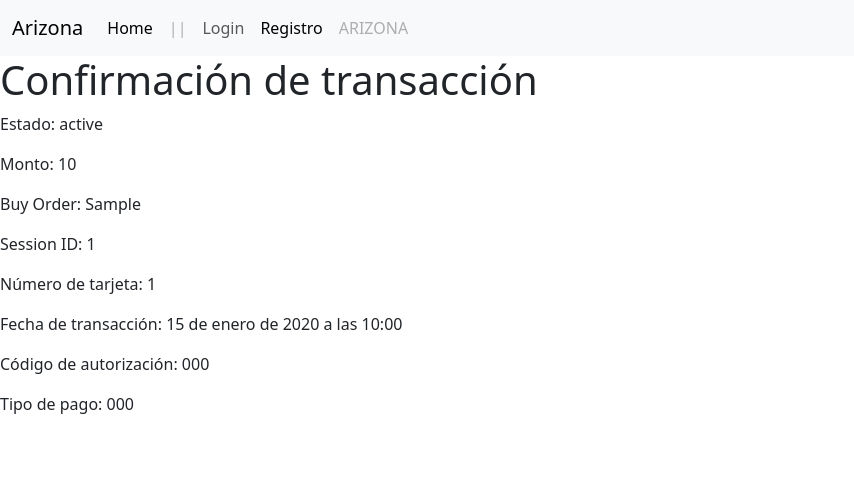
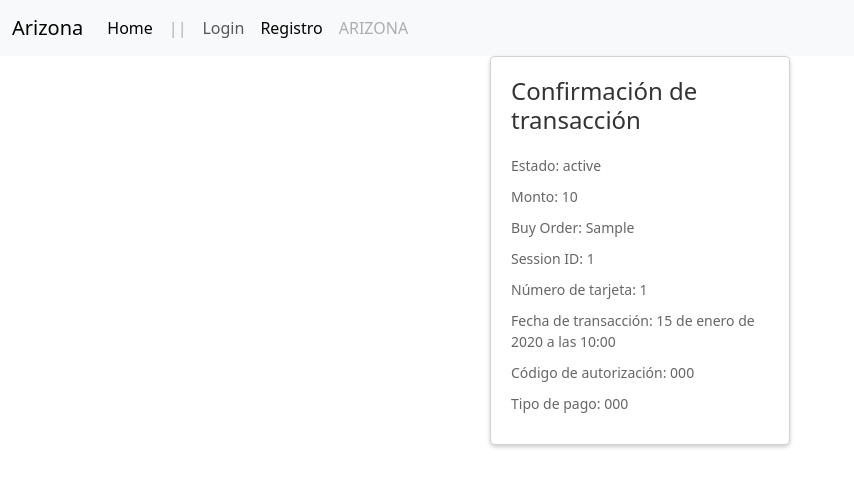
Before and after one commit to arizonv/RESERVAS-STACK, a Django app: template client/templates/transbank/confirmation.html in a window 1280 px wide. Shown: the top 487 px of the page, without its empty margins (0-854 px from the left). Run offline with Django 4.2, Linux system fonts and the light colour scheme; the template is opened without the code that fills it: most values are stand-ins (such as "Sample title", 1, 10 or a date in 2020); some libraries are stand-ins or nearby versions.

Commit message:
mejora de boleta confirmacion

```diff
--- a/client/templates/transbank/confirmation.html
+++ b/client/templates/transbank/confirmation.html
@@ -6,11 +6,33 @@ Reserva | {{ block.super }}
 
 {% load static %}
 {% block head %}
+<link rel="stylesheet" href="{% static 'styles.css' %}">
+<style>
+    .card {
+        max-width: 300px;
+        margin: 0 auto;
+        padding: 20px;
+        background-color: #ffffff;
+        border-radius: 5px;
+        box-shadow: 0 2px 4px rgba(0, 0, 0, 0.2);
+    }
 
+    .card h1 {
+        font-size: 24px;
+        margin-bottom: 20px;
+        color: #333333;
+    }
+
+    .card p {
+        margin-bottom: 10px;
+        font-size: 14px;
+        color: #666666;
+    }
+</style>
 {% endblock %}
 
 {% block container %}
-
+<div class="card">
     <h1>Confirmación de transacción</h1>
     <p>Estado: {{ transaction_data.status }}</p>
     <p>Monto: {{ transaction_data.amount }}</p>
@@ -20,8 +42,5 @@ Reserva | {{ block.super }}
     <p>Fecha de transacción: {{ transaction_data.transaction_date }}</p>
     <p>Código de autorización: {{ transaction_data.authorization_code }}</p>
     <p>Tipo de pago: {{ transaction_data.payment_type_code }}</p>
-
-
-
-
+</div>
 {% endblock %}
```
Lines whose indentation alone changed are shown as unchanged.
